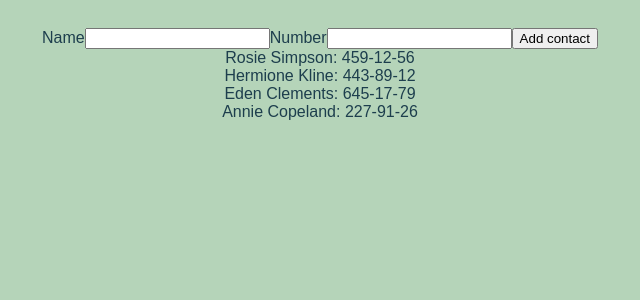
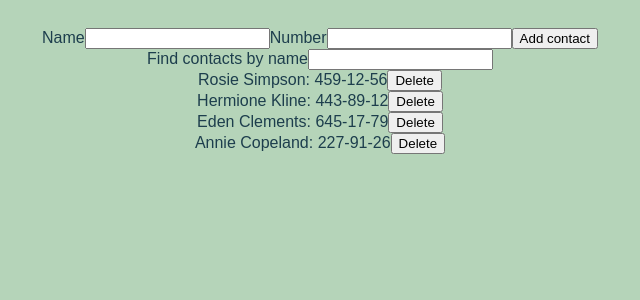
Before and after one commit to tuzegor/goit-react-hw-02-phonebook, a React (Create React App) app: page / in a window 1280 px wide. Shown: the top 300 px of the page, without its empty margins (320-960 px from the left). Built offline with nearby package versions, Linux system fonts and the light colour scheme.

Commit message:
добавлена строка поиска

```diff
--- a/src/App.js
+++ b/src/App.js
@@ -10,13 +10,14 @@ class App extends Component {
     ],
     name: '',
     number: '',
+    filter: '',
   };
 
   formSubmit = event => {
     event.preventDefault();
     const { contacts, name, number } = this.state;
+
     const contact = { id: nanoid(), name, number };
-    console.log(contact);
     this.setState({ contacts: [contact, ...contacts] });
   };
 
@@ -24,8 +25,25 @@ class App extends Component {
     this.setState({ [event.target.name]: event.target.value });
   };
 
+  findName = event => {
+    this.setState({ filter: event.target.value });
+  };
+
+  showFilteredContacts = () => {
+    const { contacts, filter } = this.state;
+
+    const filteredContacts = contacts.filter(obj =>
+      obj.name.toLowerCase().includes(filter.toLowerCase()),
+    );
+    return filteredContacts;
+  };
+
+  deleteContact = () => {
+    const { contacts } = this.state;
+  };
+
   render() {
-    const { contacts, name, number } = this.state;
+    const { name, number, filter } = this.state;
     return (
       <div className="App">
         <form onSubmit={this.formSubmit}>
@@ -55,10 +73,15 @@ class App extends Component {
           </label>
           <button type="submit">Add contact</button>
         </form>
+        <label>
+          Find contacts by name
+          <input type="text" value={filter} onChange={this.findName} />
+        </label>
         <ul>
-          {contacts.map(contact => (
+          {this.showFilteredContacts().map(contact => (
             <li key={contact.id}>
               {contact.name}: {contact.number}
+              <button type="button">Delete</button>
             </li>
           ))}
         </ul>
```
